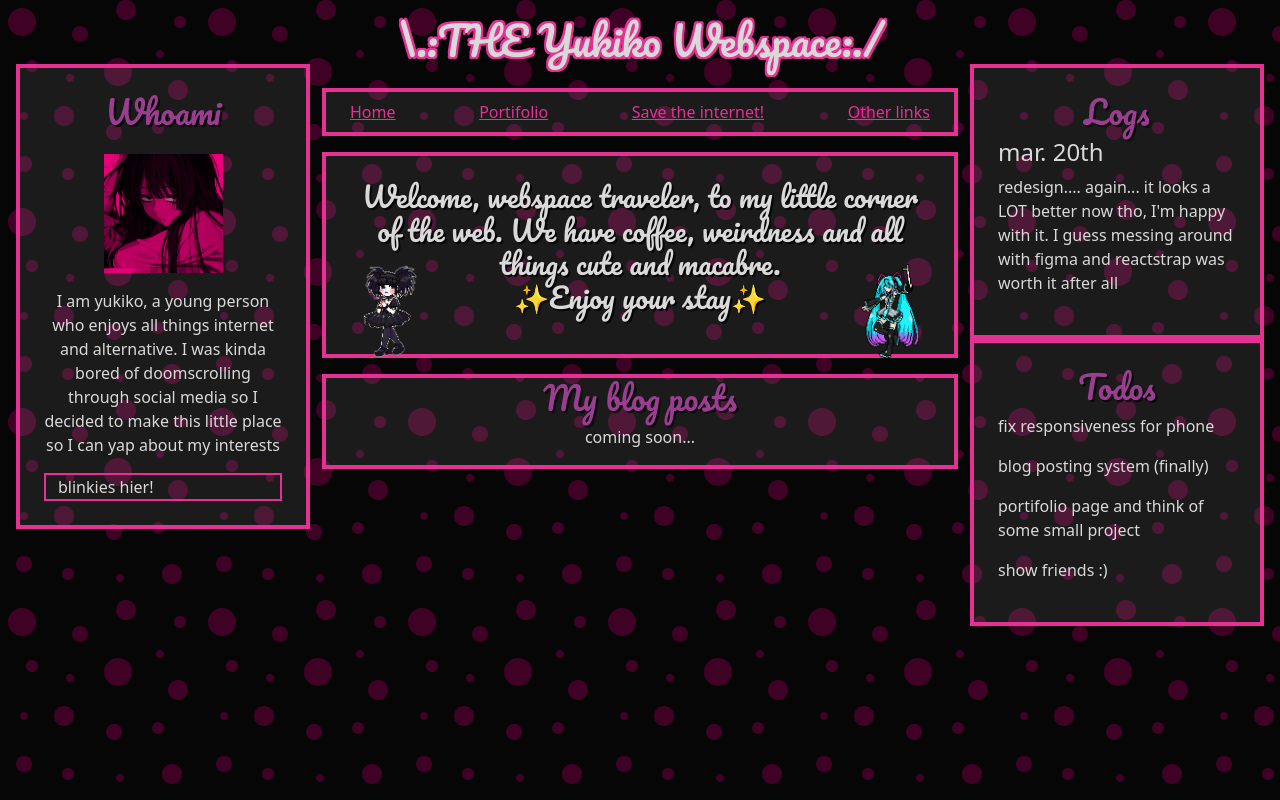
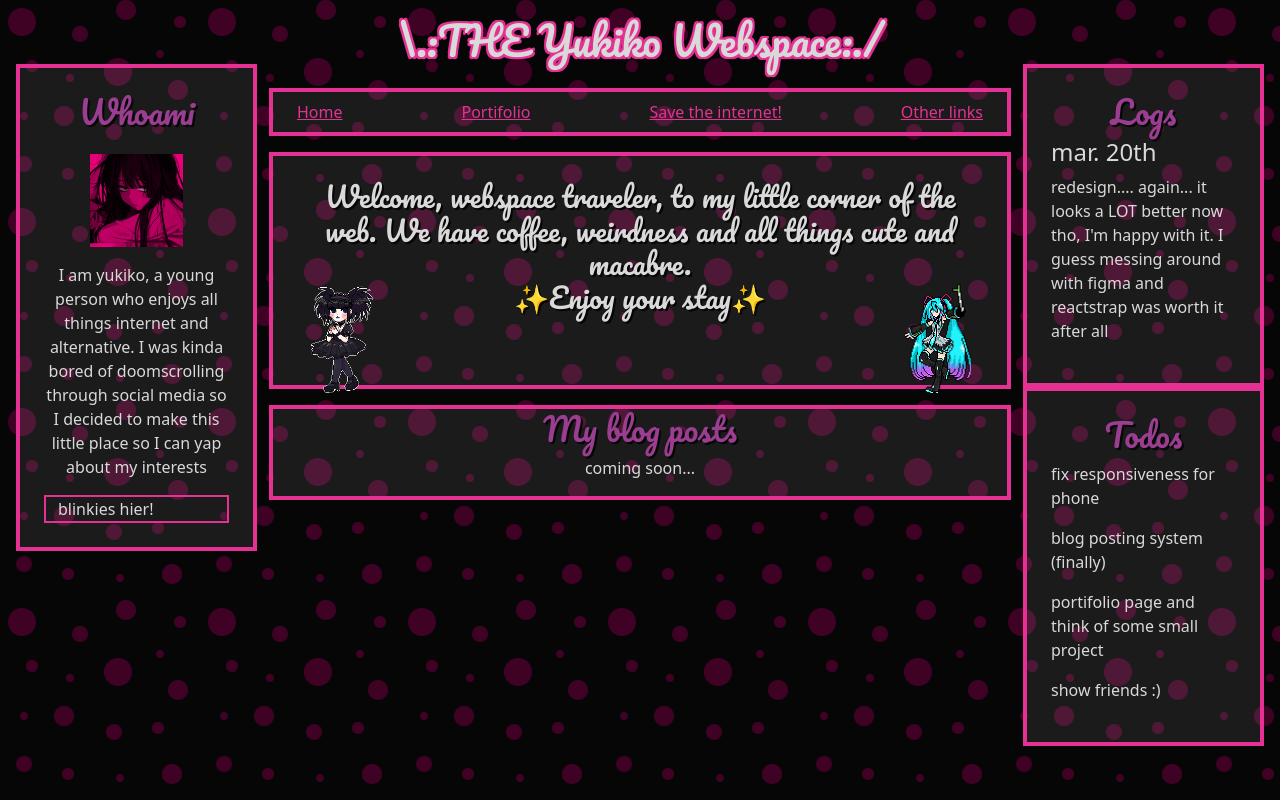
Before and after one commit to PumpkinBrain/Yukiko-Webspace, a Next.js app: page / in a window 1280 px wide. Built offline with nearby package versions, Linux system fonts and the light colour scheme; a web font is replaced by a local one.

Commit message:
redesign

```diff
--- a/src/app/page.tsx
+++ b/src/app/page.tsx
@@ -5,7 +5,7 @@ const LandingPage: React.FC = () => {
   return (
     <div className="text-light vh-100 p-3">
       <Row>
-        <Col md="3" className="mt-5">
+        <Col className="mt-5">
           <Container className="border border-4 p-4 bg-light">
             <div className="d-flex flex-column align-items-center">
               <h2 className="text-center sub-title">Whoami</h2>
@@ -21,7 +21,7 @@ const LandingPage: React.FC = () => {
             </div>
           </Container>
         </Col>
-        <Col md="6">
+        <Col md="7">
           <Row>
             <Col className="text-center text-light pb-3">
               <h1>\.:THE Yukiko Webspace:./</h1>
@@ -55,7 +55,7 @@ const LandingPage: React.FC = () => {
             </Container>
           </Row>
         </Col>
-        <Col md="3" className="mt-5">
+        <Col className="mt-5">
           <Container className="border bg-light border-4 p-4">
             <h2 className="sub-title text-center">Logs</h2>
             <h4>mar. 20th</h4>
--- a/src/styles/custom.scss
+++ b/src/styles/custom.scss
@@ -57,7 +57,7 @@ h1, h2, h3{
   color: $purple;
 }
 .chibi{
-  margin-top: -12%;
+  margin-top: -7%;
   margin-bottom: -5%;
   width:10%;
 }
```
